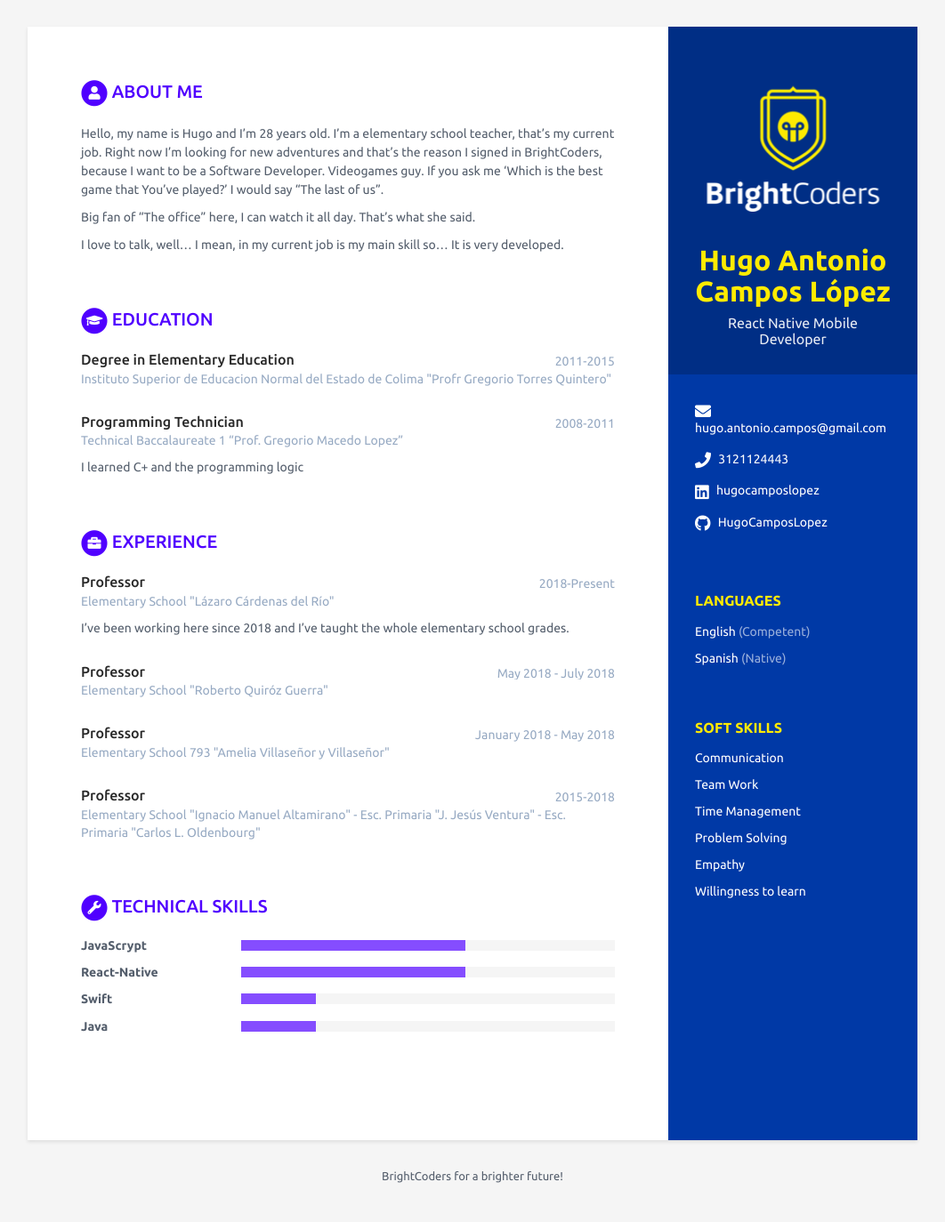
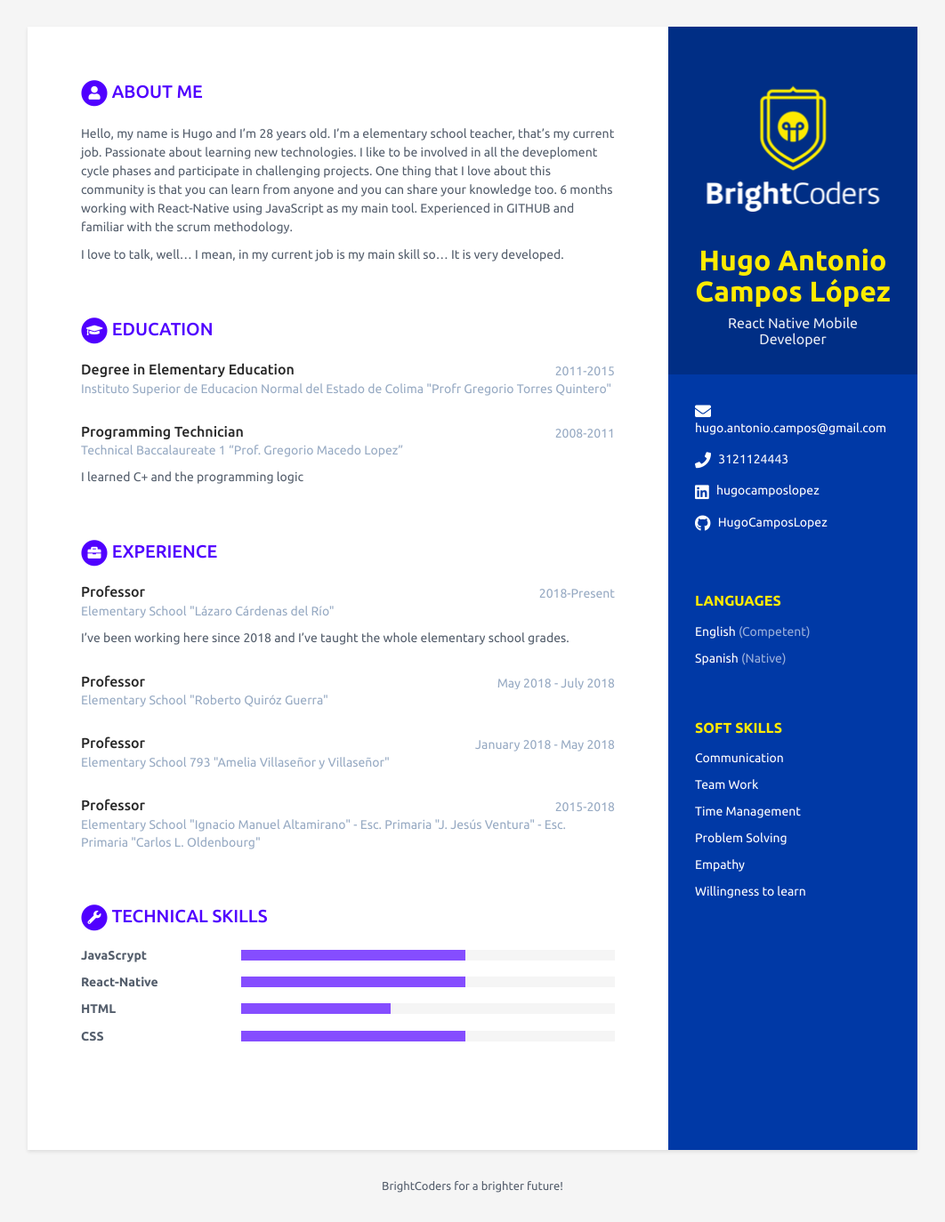
Before and after one commit to BC-MAY-21-RN/scorecard-HugoCamposLopez, a Jekyll site: the page built from index.html, in a window 1280 px wide. Shown: the whole page at 89% size, without its empty margins (109-1171 px from the left). Built offline with Jekyll 4.4.1, drawn with Linux system fonts in a browser that asks for light colours.

Commit message:
Update Summary

```diff
--- a/_data/data.yml
+++ b/_data/data.yml
@@ -57,10 +57,9 @@ career-profile:
   title: About Me # NO MODIFICAR
   summary: |
     Hello, my name is Hugo and I'm 28 years old. I'm a elementary school teacher, that's my current job.
-    Right now I'm looking for new adventures and that's the reason I signed in BrightCoders, because I want to be a Software Developer.
-    Videogames guy. If you ask me 'Which is the best game that You've played?' I would say "The last of us".
-
-    Big fan of "The office" here, I can watch it all day. That's what she said.
+    Passionate about learning new technologies. I like to be involved in all the deveploment cycle phases and participate in challenging projects.
+    One thing that I love about this community is that you can learn from anyone and you can share your knowledge too.
+    6 months working with React-Native using JavaScript as my main tool. Experienced in GITHUB and familiar with the scrum methodology.
 
     I love to talk, well... I mean, in my current job is my main skill so... It is very developed.
 
@@ -114,11 +113,11 @@ skills:
     - name: React-Native
       level: 60%
 
-    - name: Swift
-      level: 20%
+    - name: HTML
+      level: 40%
 
-    - name: Java
-      level: 20%
+    - name: CSS
+      level: 60%
 
 # NO MODIFICAR
 footer: >
```
